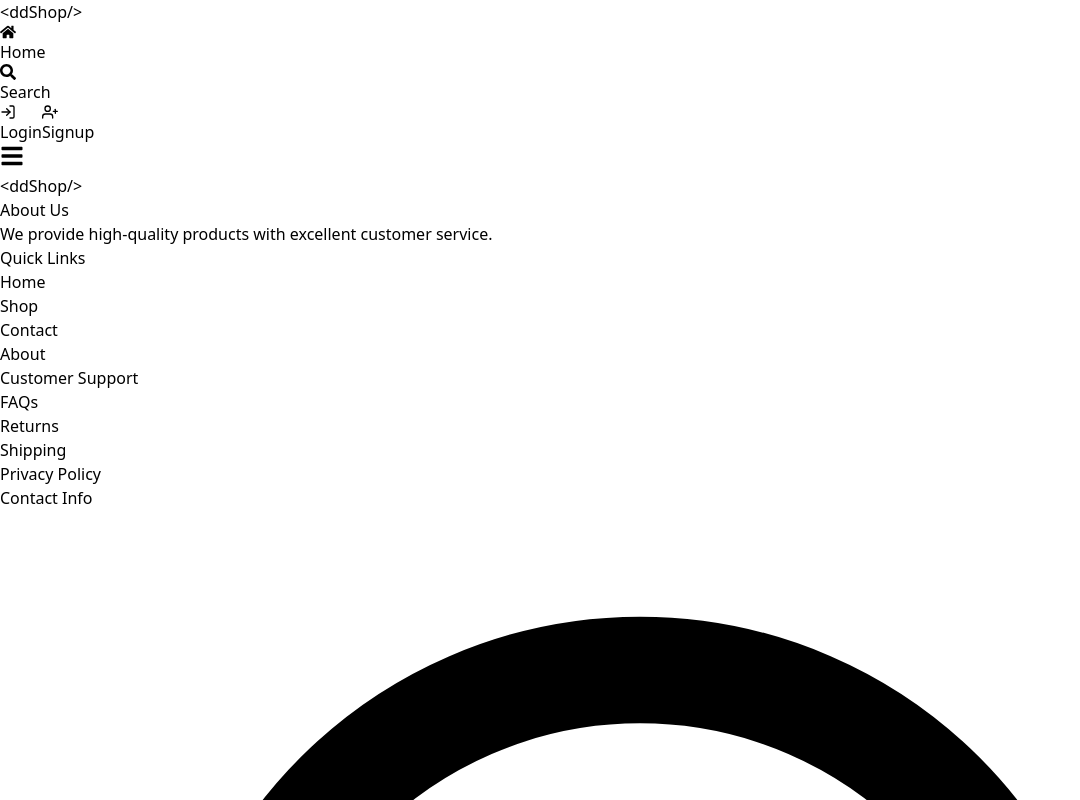
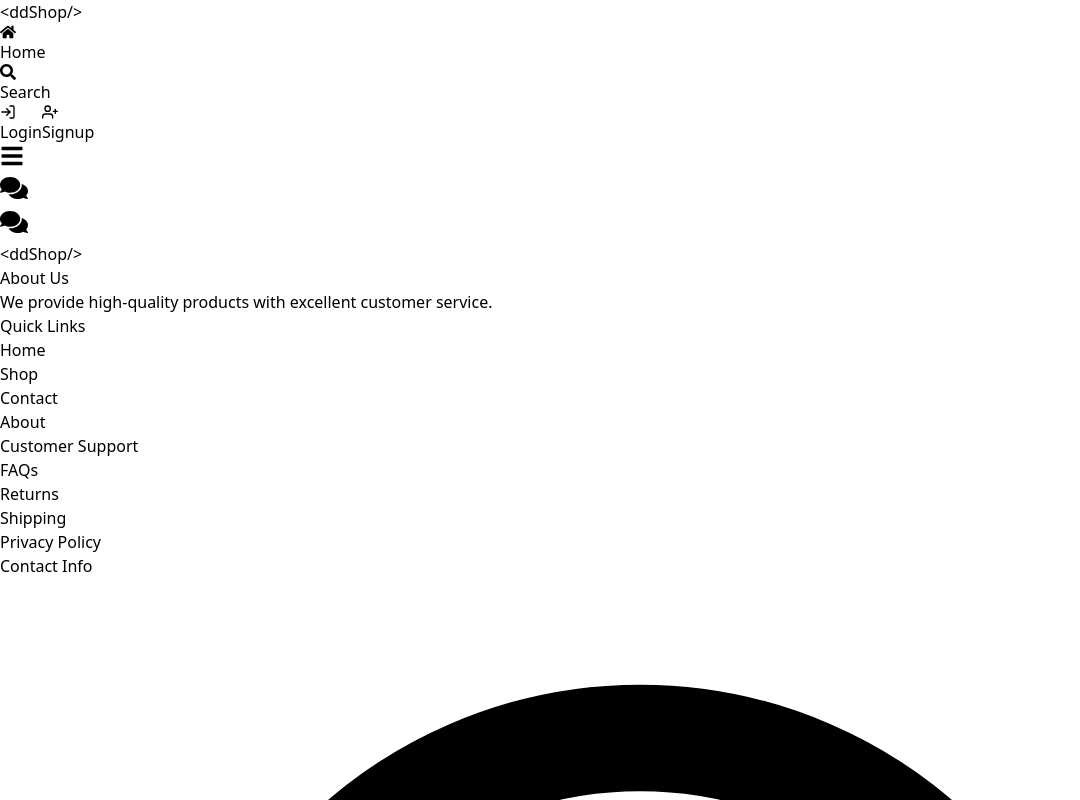
Before and after one commit to deshdeepak13/kdShop, a React (Vite) app in the folder e-commerce/: page /chat in a window 1280 px wide. Shown: the top 800 px of the page, without its empty margins (0-1080 px from the left). Built offline with nearby package versions, Linux system fonts and the light colour scheme.

Commit message:
new 123
new 123

```diff
--- a/e-commerce/src/App.jsx
+++ b/e-commerce/src/App.jsx
@@ -7,7 +7,7 @@ import Footer from './components/Footer';
 import Modal from './components/Modal';
 import initializeAuth from './auth/initializeAuth';
 import './components/App.css';
-// import ChatBot  from './components/ChatBot';
+import Chatbot  from './components/Chatbot';
 
 import Login from './components/Login';
 import Signup from './components/Signup';
@@ -143,7 +143,7 @@ const closeSignup = () => {
             path="/chat"
             element={
               <Suspense fallback={<Loading />}>
-                {/* <ChatBot/> */}
+                <Chatbot/>
               </Suspense>
             }
           />
@@ -160,7 +160,7 @@ const closeSignup = () => {
       <Signup onClose={closeSignup} openLogin={openLogin} />
       </Modal>
       {/* <h1>Chat with our bot</h1> */}
-      {/* <ChatBot /> */}
+      <Chatbot />
       <Footer />
 
       </div>
--- a/e-commerce/src/components/Chatbot.jsx
+++ b/e-commerce/src/components/Chatbot.jsx
@@ -2,7 +2,7 @@ import { useState } from "react";
 import { FaComments, FaRobot, FaPaperPlane } from "react-icons/fa";
 import ReactMarkdown from "react-markdown";
 
-const ChatBot = () => {
+const Chatbot = () => {
   const [messages, setMessages] = useState([]);
   const [input, setInput] = useState("");
   const [isOpen, setIsOpen] = useState(false);
@@ -233,4 +233,4 @@ const ChatBot = () => {
   );
 };
 
-export default ChatBot;
+export default Chatbot;
```
